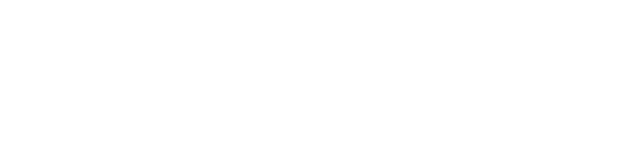
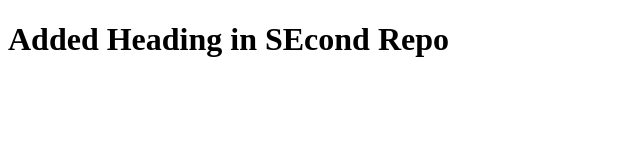
Before and after one commit to eclatdev/aberdeen, a plain HTML site: page index.html in a window 1280 px wide. Shown: the whole page, without its empty margins (0-640 px from the left). Drawn offline with Linux system fonts and the light colour scheme.

Commit message:
Added Heading

```diff
--- a/index.html
+++ b/index.html
@@ -4,6 +4,7 @@
 	<title>title</title>
 </head>
 <body>
+	<h1>Added Heading in SEcond Repo</h1>
 
 </body>
 </html>
```
